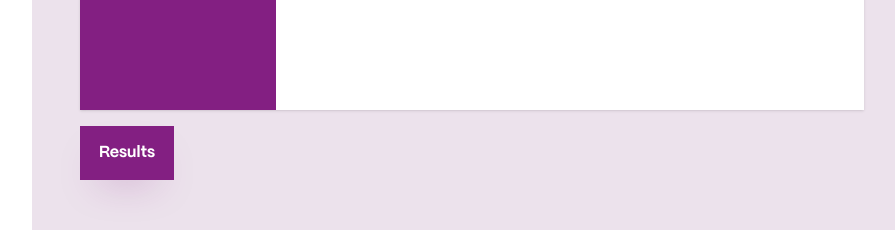
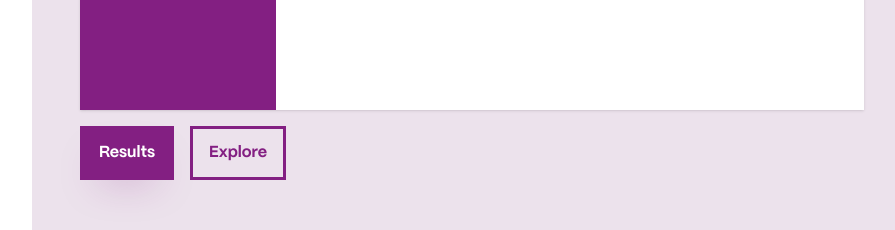
Before and after one commit to nitishspatkar/IREB-digital-sustainability-annual-survey-results-dashboard, a React (Vite) app: page /demographics in a window 1280 px wide. Shown: the part 2980-3210 px from the top of the page, without its empty margins (368-1263 px from the left). Built offline with nearby package versions, Linux system fonts and the light colour scheme.

Commit message:
feat: add explore graphs on the demographic diagrams (role, experience, age)

```diff
--- a/src/pages/demographic/graphs/DemographicAgeGroup.tsx
+++ b/src/pages/demographic/graphs/DemographicAgeGroup.tsx
@@ -2,10 +2,12 @@ import { useMemo } from 'react';
 import type { Data, Layout } from 'plotly.js';
 
 import { GenericChart, type ChartProcessor } from '../../../components/GraphViews';
+import { DiscussionFrequencyByAge } from '../../explore-graphs/DiscussionFrequencyByAge.tsx';
+import { DefinitionAwarenessByAge } from '../../explore-graphs/DefinitionAwarenessByAge.tsx';
 
 const normalizeAgeGroup = (value: string) => value.replace(/\s+/g, ' ').trim();
 
-const DemographicAgeGroup = () => {
+const DemographicAgeGroup = ({ onExplore }: { onExplore?: () => void; className?: string }) => {
   const processor: ChartProcessor = useMemo(
     () => (responses, palette) => {
       const counts = new Map<string, number>();
@@ -74,7 +76,15 @@ const DemographicAgeGroup = () => {
     []
   );
 
-  return <GenericChart graphId="DemographicAgeGroup" processor={processor} layout={layout} />;
+  return (
+    <GenericChart
+      graphId="DemographicAgeGroup"
+      processor={processor}
+      layout={layout}
+      exploreComponents={[DefinitionAwarenessByAge, DiscussionFrequencyByAge]}
+      onExplore={onExplore}
+    />
+  );
 };
 
 export default DemographicAgeGroup;
--- a/src/pages/demographic/graphs/DemographicOrganizationalRole.tsx
+++ b/src/pages/demographic/graphs/DemographicOrganizationalRole.tsx
@@ -1,6 +1,8 @@
 import { GenericChart } from '../../../components/GraphViews';
 import type { ChartProcessor } from '../../../components/GraphViews';
 import { DemographicOrganizationalRoleOther } from '../../explore-graphs/DemographicOrganizationalRoleOther';
+import { DefinitionAwarenessByRole } from '../../explore-graphs/DefinitionAwarenessByRole.tsx';
+import { DiscussionFrequencyByRole } from '../../explore-graphs/DiscussionFrequencyByRole.tsx';
 
 const normalizeRole = (value: string) => value.replace(/\s+/g, ' ').trim();
 
@@ -60,7 +62,11 @@ export const DemographicOrganizationalRole = ({ onExplore }: { onExplore?: () =>
           tickcolor: 'rgba(0,0,0,0)',
         },
       }}
-      exploreComponents={[DemographicOrganizationalRoleOther]}
+      exploreComponents={[
+        DemographicOrganizationalRoleOther,
+        DefinitionAwarenessByRole,
+        DiscussionFrequencyByRole,
+      ]}
       onExplore={onExplore}
     />
   );
--- a/src/pages/demographic/graphs/DemographicProfessionalExperience.tsx
+++ b/src/pages/demographic/graphs/DemographicProfessionalExperience.tsx
@@ -1,5 +1,7 @@
 import { GenericChart } from '../../../components/GraphViews';
 import type { ChartProcessor } from '../../../components/GraphViews';
+import { DiscussionFrequencyByExperience } from '../../explore-graphs/DiscussionFrequencyByExperience.tsx';
+import { DefinitionAwarenessByExperience } from '../../explore-graphs/DefinitionAwarenessByExperience.tsx';
 
 // Helper to sort experience ranges naturally
 const sortExperience = (a: string, b: string) => {
@@ -59,7 +61,12 @@ const processData: ChartProcessor = (responses, palette) => {
 };
 
 // The Component
-export function DemographicProfessionalExperience() {
+export const DemographicProfessionalExperience = ({
+  onExplore,
+}: {
+  onExplore?: () => void;
+  className?: string;
+}) => {
   return (
     <GenericChart
       graphId="DemographicProfessionalExperience"
@@ -74,6 +81,8 @@ export function DemographicProfessionalExperience() {
           title: { text: 'Number of Respondents' },
         },
       }}
+      exploreComponents={[DefinitionAwarenessByExperience, DiscussionFrequencyByExperience]}
+      onExplore={onExplore}
     />
   );
-}
+};
```
